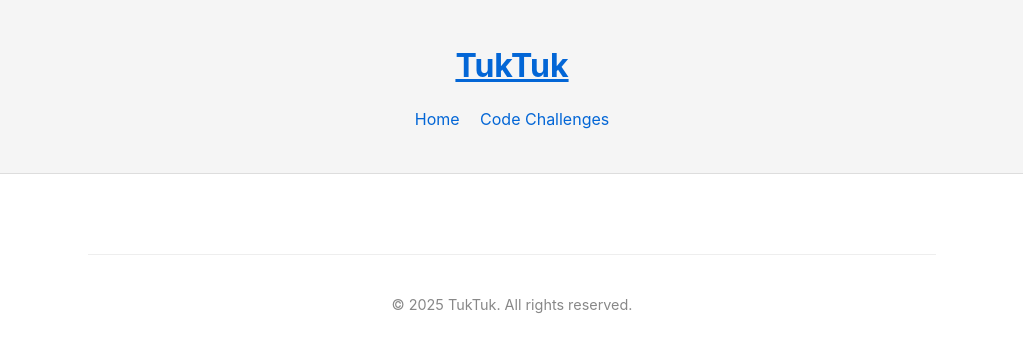
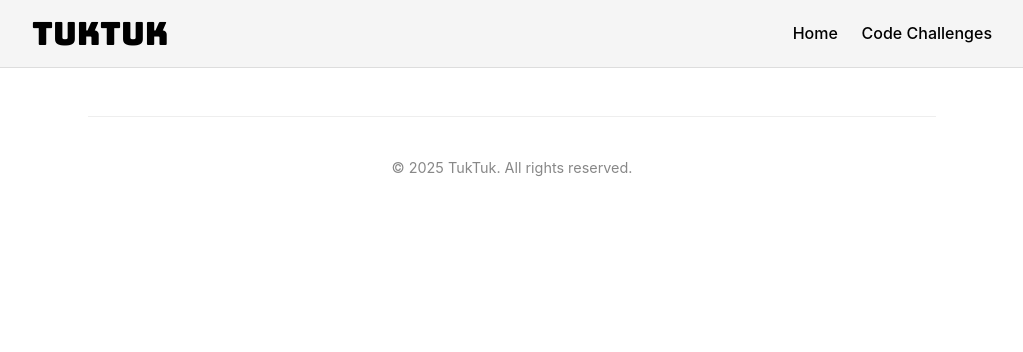
Before and after one commit to archanakalburgi/tuktuk, a Jekyll site: the page built from README.md, in a window 1280 px wide. Shown: the top 352 px of the page, without its empty margins (128-1151 px from the left). Built offline with Jekyll 4.4.1, drawn with Linux system fonts in a browser that asks for light colours; our own code applies the rules of GitHub Pages for plain Markdown files.

Commit message:
modifies header

```diff
--- a/_layouts/default.html
+++ b/_layouts/default.html
@@ -5,38 +5,36 @@
   <meta http-equiv="X-UA-Compatible" content="IE=edge">
   <meta name="viewport" content="width=device-width, initial-scale=1.0">
 
-  <title>{{ page.title }} TukTuk</title>
+  <title>{{ page.title }} | TukTuk</title>
 
+  <!-- Font + Styles -->
+  <link href="https://fonts.googleapis.com/css2?family=Bungee&display=swap" rel="stylesheet">
   <link rel="stylesheet" href="{{ '/assets/css/style.css' | relative_url }}">
 
   <!-- Favicon -->
   <link rel="icon" href="{{ site.baseurl }}/assets/images/favicon.ico" type="image/x-icon">
-  <!-- Optional: Add Apple touch icon -->
-  <link rel="apple-touch-icon" sizes="180x180" href="{{ site.baseurl }}/assets/images/favicon.png">
-  <link href="https://fonts.googleapis.com/css2?family=Bungee&display=swap" rel="stylesheet">
+</head>
 
-</head>
 <body>
-  <header>
-    <div class="container">
-      <h1><a href="{{ site.baseurl }}/">{{ site.title }}</a></h1>
-      {% if site.description %}
-        <p>{{ site.description }}</p>
-      {% endif %}
-      <!-- Optional nav -->
-      <nav>
+  <!-- HEADER -->
+  <header class="site-header">
+    <div class="nav-container">
+      <a class="site-title" href="{{ site.baseurl }}/">TukTuk</a>
+      <nav class="nav-links">
         <a href="https://archanakalburgi.github.io/">Home</a>
         <a href="https://archanakalburgi.github.io/code_challenges/">Code Challenges</a>
       </nav>
     </div>
   </header>
 
+  <!-- MAIN CONTENT -->
   <main class="container">
     {{ content }}
   </main>
 
+  <!-- FOOTER -->
   <footer class="container">
-    <p>&copy; {{ site.time | date: "%Y" }} {{ site.title }}. All rights reserved.</p>
+    <p>&copy; {{ site.time | date: "%Y" }} TukTuk. All rights reserved.</p>
   </footer>
 </body>
 </html>
--- a/assets/css/style.css
+++ b/assets/css/style.css
@@ -1,3 +1,6 @@
+/* Import font */
+@import url('https://fonts.googleapis.com/css2?family=Bungee&display=swap');
+
 /* Base styles */
 body {
   font-family: -apple-system, BlinkMacSystemFont, "Segoe UI", Roboto, "Helvetica Neue", Arial, sans-serif;
@@ -14,49 +17,38 @@
   padding: 1.5rem;
 }
 
-  .site-title a {
-    font-family: 'Bungee', cursive;
-    font-size: 2.5rem;
-    text-decoration: none;
-    color: #000;
+/* Header */
+.site-header {
+  background: #f5f5f5;
+  padding: 0.5rem 1rem;
+  border-bottom: 1px solid #ddd;
 }
 
-  .site-title a:hover {
+.nav-container {
+  max-width: 960px;
+  margin: 0 auto;
+  display: flex;
+  justify-content: space-between;
+  align-items: center;
+}
+
+/* TukTuk title */
+.site-title {
+  font-family: 'Bungee', cursive;
+  font-size: 2rem;
+  color: #000;
   text-decoration: none;
 }
 
-  /* Header */
-  header {
-    background: #f5f5f5;
-    border-bottom: 1px solid #ddd;
-    padding: 1rem 0;
-    margin-bottom: 2rem;
-    text-align: center;
+/* Nav links */
+.nav-links a {
+  margin-left: 1.2rem;
+  text-decoration: none;
+  color: #000;
+  font-weight: 500;
 }
 
-  header h1 {
-    margin: 0;
-    font-size: 2rem;
-  }
-
-  header p {
-    margin: 0.5rem 0 0;
-    font-size: 1rem;
-    color: #666;
-  }
-
-  /* Nav links */
-  nav {
-    margin-top: 1rem;
-  }
-
-  nav a {
-    margin: 0 0.5rem;
-    text-decoration: none;
-    color: #0366d6;
-  }
-
-  nav a:hover {
+.nav-links a:hover {
   text-decoration: underline;
 }
 
@@ -65,7 +57,7 @@
   padding-bottom: 2rem;
 }
 
-  /* Posts */
+/* Posts and headings */
 h1, h2, h3 {
   color: #333;
 }
```
Lines whose indentation alone changed are shown as unchanged.
